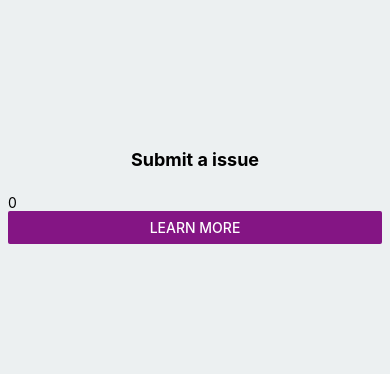
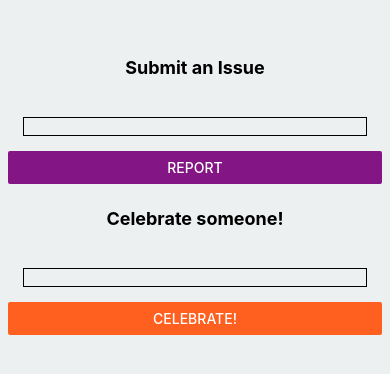
Before and after one commit to IntelligentLion/THE-CAPSTONE, a React Native app: screen / in a window 390 px wide. Shown: the part 238-612 px from the top of the page. Built offline with nearby package versions, Linux system fonts and the light colour scheme.

Commit message:
Update App.js

```diff
--- a/App.js
+++ b/App.js
@@ -2,29 +2,36 @@ import * as React from 'react';
 import { Text, View, StyleSheet, Button, TextInput } from 'react-native';
 
 export default function App() {
-  const [submit, setSubmit] = React.useState(0);
+  const [submit, setSubmit] = React.useState();
   const onSubmit = () => {
-  }
-  const[submitButton, setSubmitButton] = React.useState(0);
-  const[content, setContent] = React.useState(0);
-  const onContent = (newContent) => {
-    setContent(newContent);
   }
   return (
     <View style={styles.container}>
       <Text style={styles.paragraph}>
-      Submit a issue
+      Submit an Issue
       </Text>
      <TextInput
-   onChangeText={submitButton}
-   value={content}
    keyboardType="number-pad"
+   style = {styles.row}
 />
       <Button
   onPress={onSubmit}
-  title="Learn More"
+  title="Report"
   color="#841584"
-  accessibilityLabel="Learn more about this purple button"
+  accessibilityLabel="Click this button to report."
+/>
+
+<Text style = {styles.paragraph}> Celebrate someone! </Text>
+<TextInput
+keyboardType = "number-pad"
+style = {styles.row}
+/>
+
+<Button
+onPress = {onSubmit}
+title = "Celebrate!"
+color = "#FF5F1F"
+accessibilityLabel = "Click this button to celebrate someone's good deed!"
 />
     </View>
   );
@@ -43,4 +50,8 @@ const styles = StyleSheet.create({
     fontWeight: 'bold',
     textAlign: 'center',
   },
+  row: {
+    borderWidth: 1,
+    margin: 15,
+  },
 });
```
